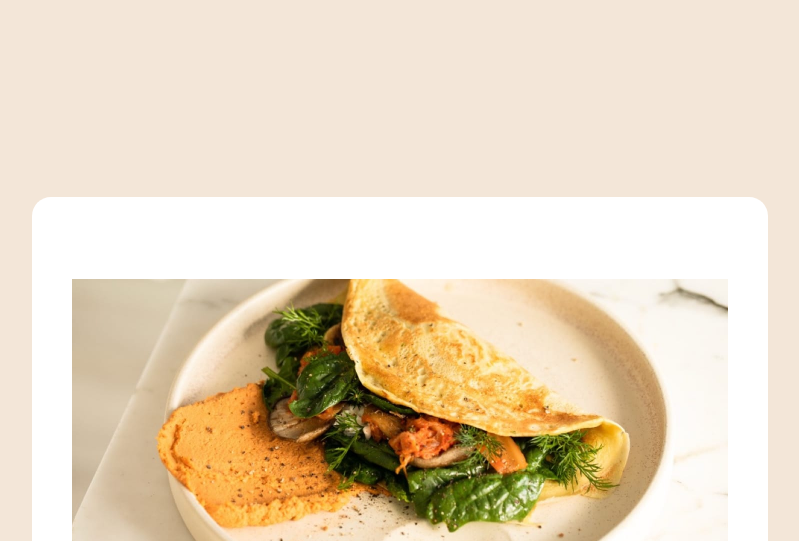
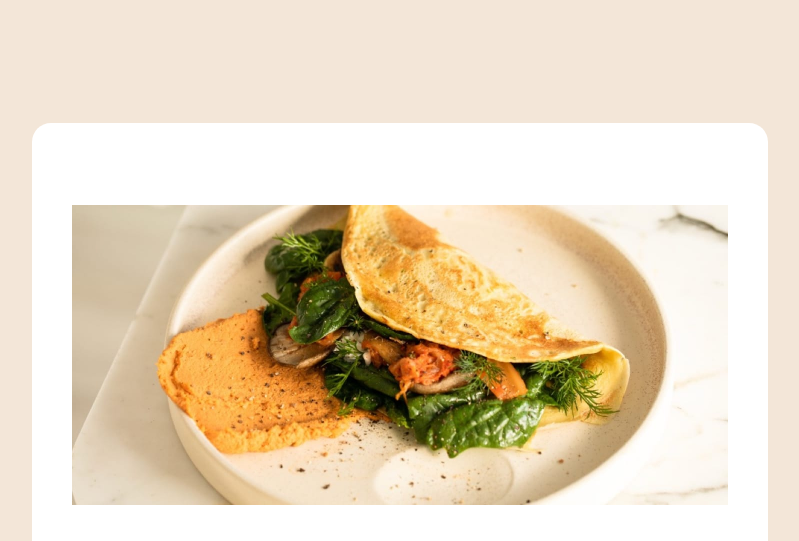
Before and after one commit to leecockcroft/front-end-mentor-back, a plain HTML site: page index.html in a window 1280 px wide. Shown: the top 541 px of the page, without its empty margins (240-1039 px from the left). Drawn offline with Linux system fonts and the light colour scheme.

Commit message:
Update style.css

```diff
--- a/style.css
+++ b/style.css
@@ -46,10 +46,10 @@ img{
 
 main{
      background: #fff;
-    margin-top: 12.3rem;
+    margin-top: 123px;
     padding-top: 40px;
     border-radius: 19px;
-    margin-bottom: 12.1rem;
+    margin-bottom: 121px;
 
 }
 
```
